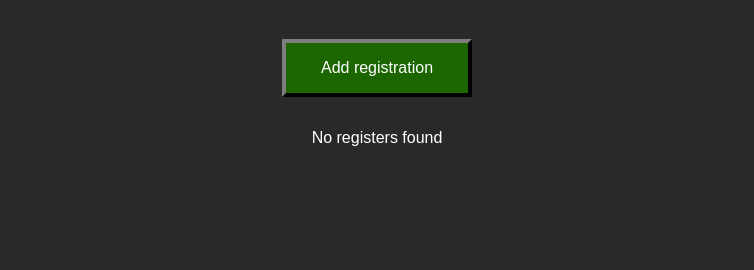
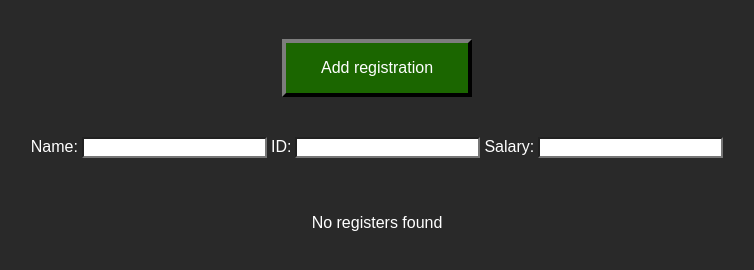
Before and after one commit to Joul24py/The-First-CRUD, a plain HTML site: page src/index.html in a window 1280 px wide. Both pictures are taken after a click on the element "Add registration". Shown: the part 98-368 px from the top of the page, without its empty margins (263-1017 px from the left). Drawn offline with Linux system fonts and the light colour scheme.

Commit message:
Added form to create users

```diff
--- a/src/index.html
+++ b/src/index.html
@@ -15,6 +15,17 @@
         <p class="addButton">Add registration</p>
     </div>
 
+    <div class="divFormAdd">
+        <form>
+            <label for="name">Name:</label>
+            <input type="text" id="name" name="name">
+            <label for="id">ID:</label>
+            <input type="" id="id" name="id">
+            <label for="salary">Salary:</label>
+            <input type="text" id="salary" name="salary">
+        </form>
+    </div>
+
     <div class="noRegistersDiv">
         <p>No registers found</p>
     </div>
--- a/src/scripts.js
+++ b/src/scripts.js
@@ -100,5 +100,7 @@ var buttonAddRegistration = document.getElementsByClassName("addButton");
 
 buttonAddRegistration[0].addEventListener("click", function()
 {
-    //
+    var formAddRegistration = document.getElementsByClassName("divFormAdd");
+    var form = formAddRegistration[0];
+    form.style.display = "block"
 });
--- a/src/styles.css
+++ b/src/styles.css
@@ -4,7 +4,7 @@
     background-color: #292929;
 }
 
-h1, p
+h1, p, label
 {
     color: #ffffff;
     font-family: Arial, Helvetica, sans-serif;
@@ -31,6 +31,7 @@ h1, p
 .addButton
 {
     background-color: #1b6600;
+    margin: 2vh 0;
     padding: 2vh 0;
     border: 4px outset #292929;
     transition-duration: 1s;
@@ -55,6 +56,20 @@ h1, p
     border: 4px inset #292929;
 }
 
+.divFormAdd
+{
+    margin: 4vh 0;
+    padding: 2vh 0;
+    text-align: center;
+    display: none;
+}
+
+.divFormAdd form input
+{
+    background-color: #ffffff;
+    font-family: Arial, Helvetica, sans-serif;
+}
+
 /* Styles for mobile devices */
 
 /* Styles for computer devices */
```
